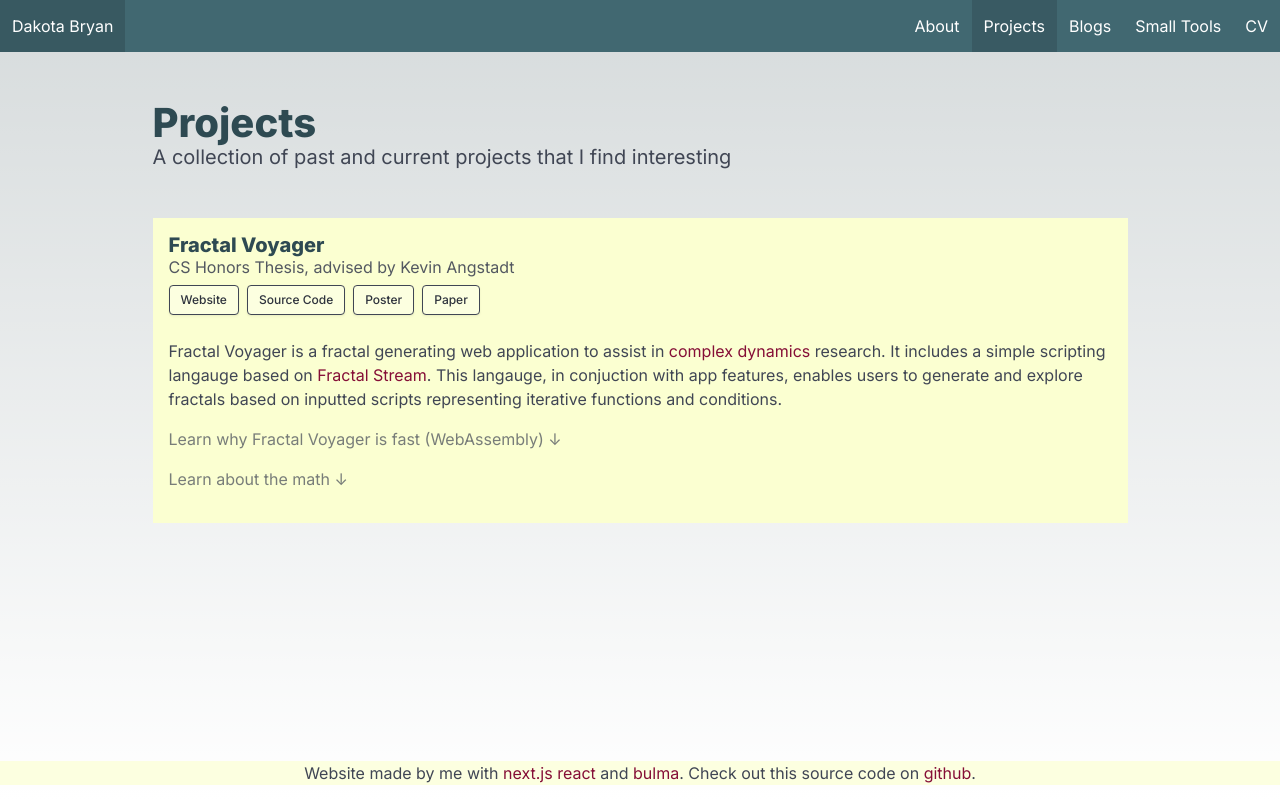
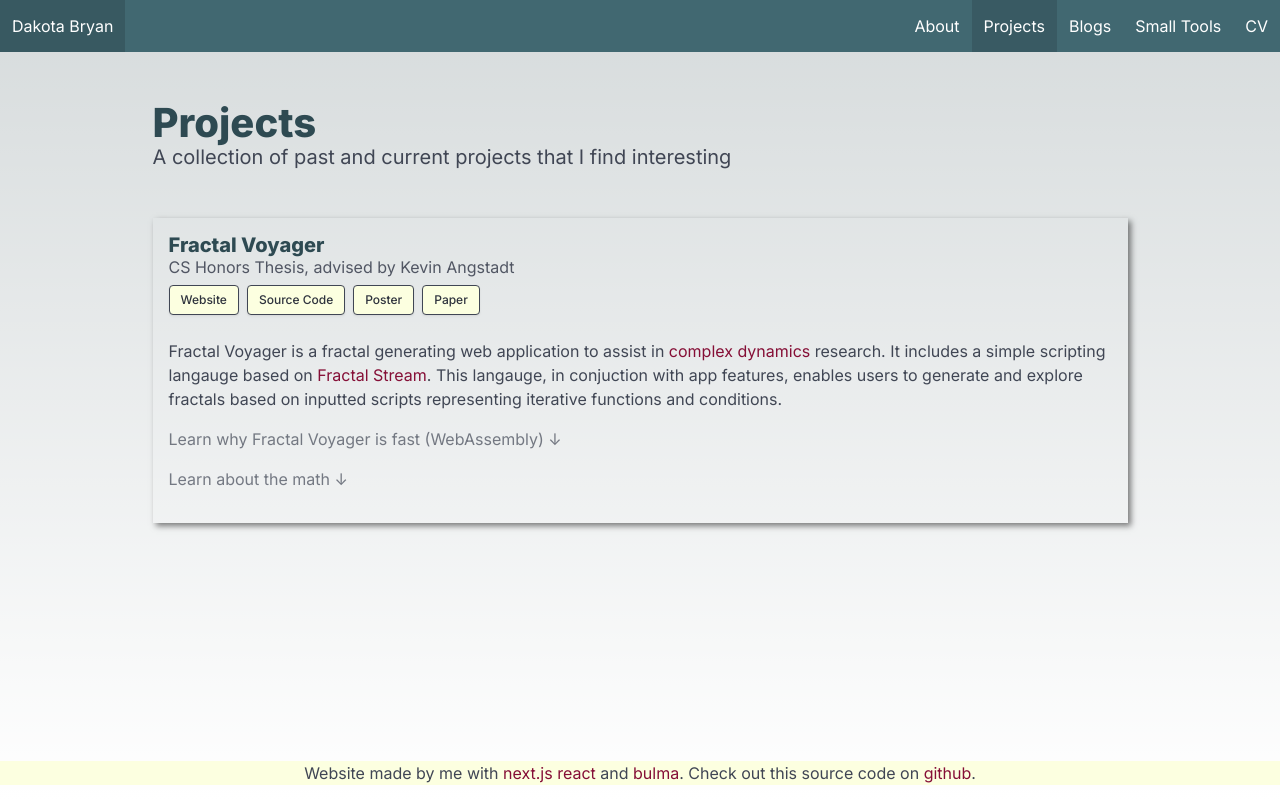
Before and after one commit to dbryan17/person-site, a Next.js app: page /projects in a window 1280 px wide. Built offline with nearby package versions, Linux system fonts and the light colour scheme.

Commit message:
add drop shadow

```diff
--- a/app/styles.scss
+++ b/app/styles.scss
@@ -135,10 +135,13 @@ body {
 }
 
 .my-card {
-  padding: 1rem;
-  background-color: darken($background, 3%) !important;
+  // background-color: darken($background, 3%) !important;
   // width: 800px;
   // border: 1px solid $text;
+  padding: 1rem;
+  box-shadow: 3px 3px 6px rgba(0, 0, 0, 0.5);
+
+  // border: 1px black solid;
 }
 
 .super-slim-container {
```
